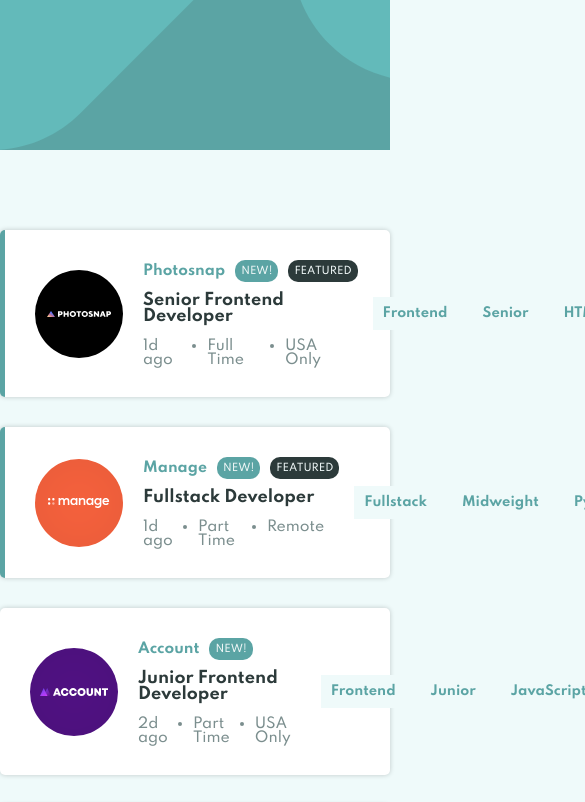
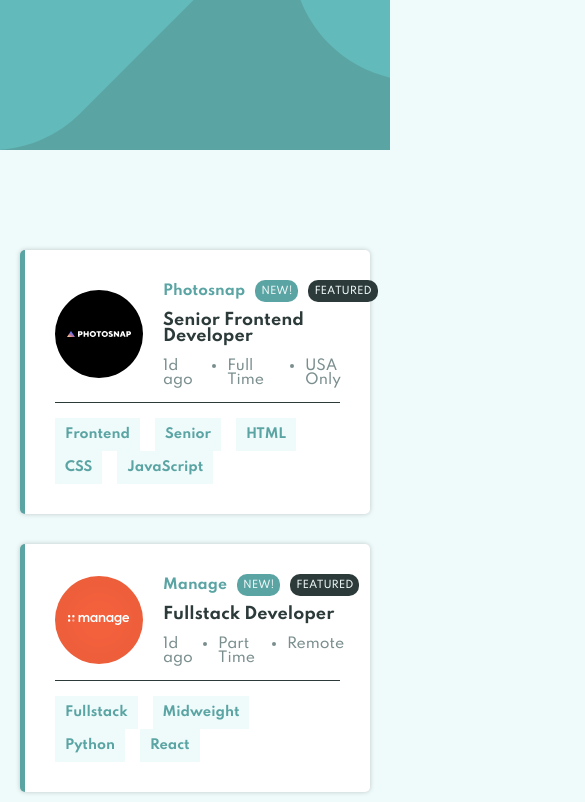
Before and after one commit to NiteArie/fm-job-listings-with-filtering, a plain HTML site: page index.html in a window 390 px wide. Shown: the top 802 px of the page, 585 px wide, since content can reach past the window. Drawn offline with Linux system fonts and the light colour scheme.

Commit message:
[Style] Media Query max-width < 900px - Jobs Section

```diff
--- a/styles/style.css
+++ b/styles/style.css
@@ -226,4 +226,32 @@ body {
         margin-top: 10px;
         margin-bottom: 10px;
     }
+
+    /* Jobs */
+
+    .jobs {
+        margin: 100px 20px;
+    }
+
+    .job {
+        flex-direction: column;
+        align-items: stretch;
+
+    }
+
+    .job__about {
+        margin-bottom: 15px;
+    }
+
+    .job__labels {
+        flex: 1;
+        flex-wrap: wrap;
+        padding-top: 15px;
+        border-top: 1px solid hsl(180, 14%, 20%);
+    }
+
+    .job__label {
+        margin-left: 0;
+        margin-right: 15px;
+    }
 }
```
